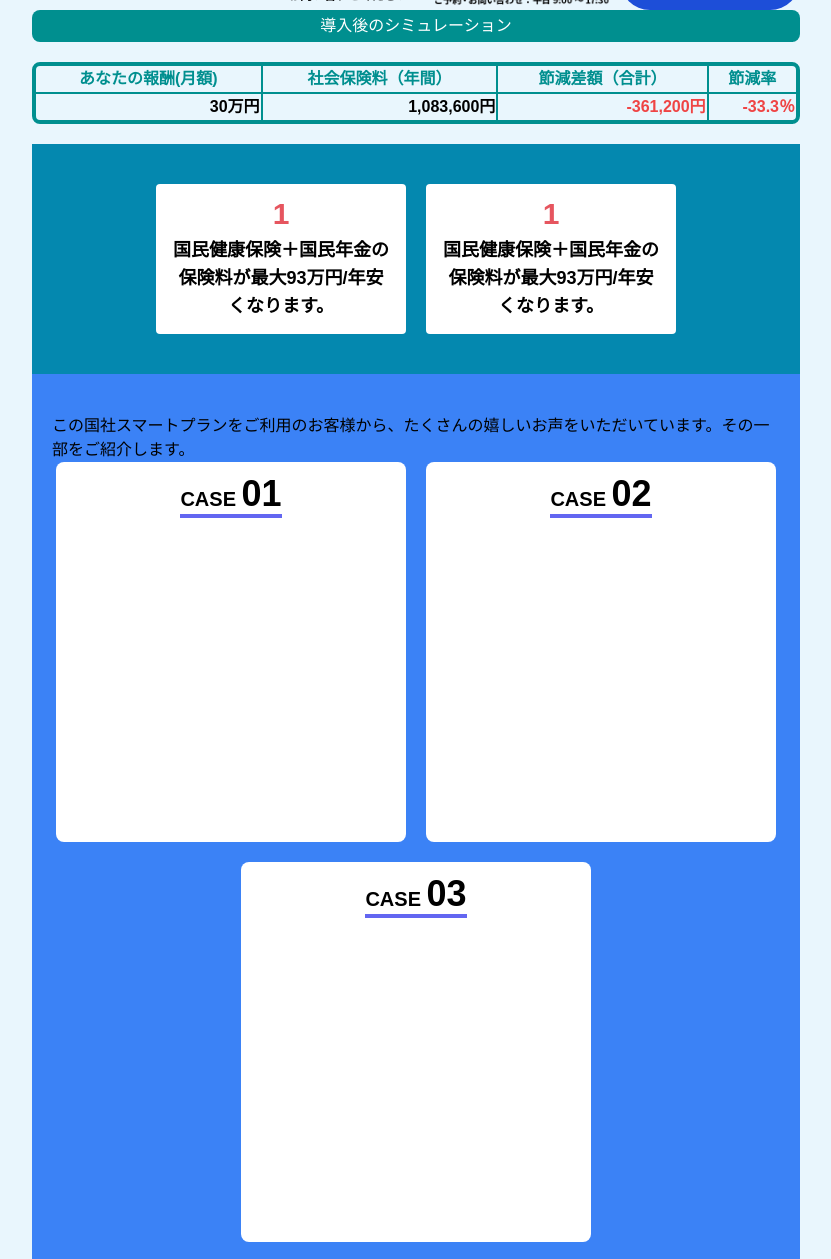
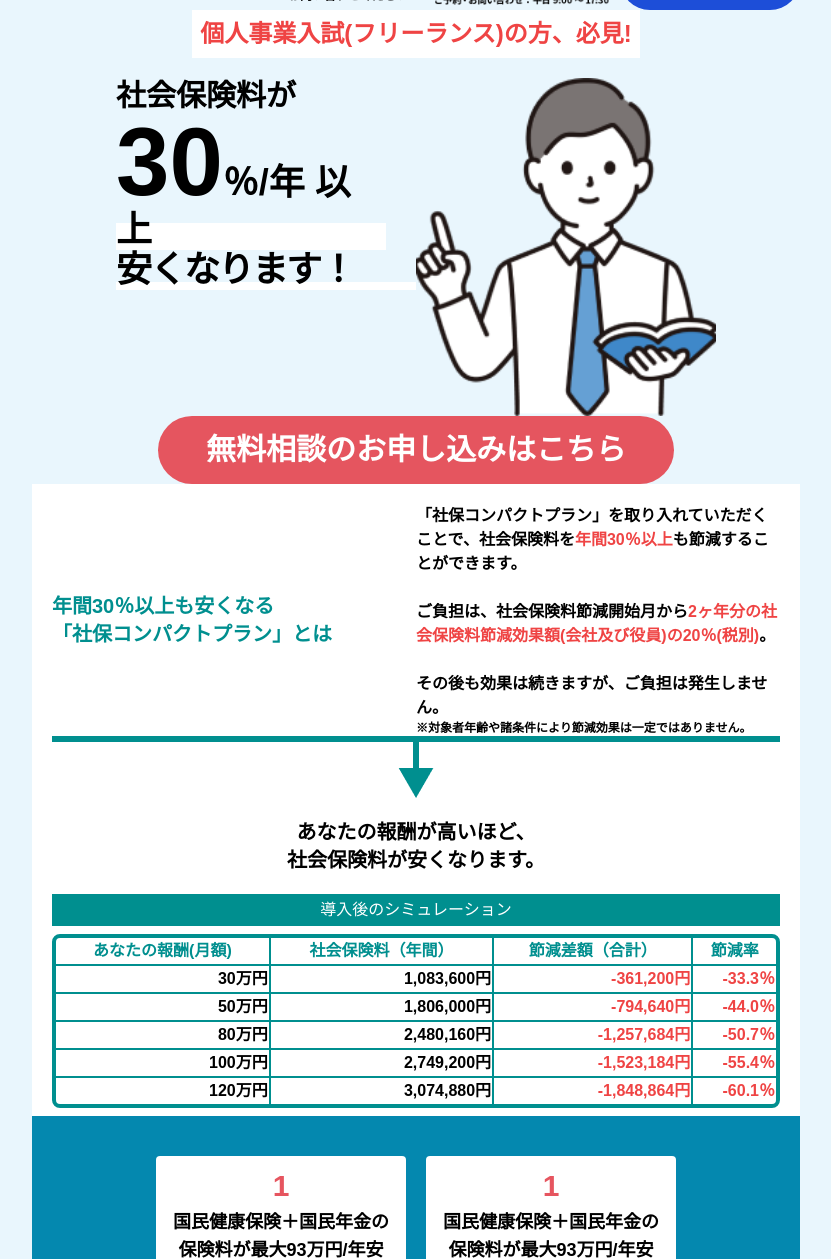
Before and after one commit to kui-pirukuru/mirai-map-yakuin-lp, an Astro site: page / in a window 1280 px wide. Shown: the part 58-1317 px from the top of the page, without its empty margins (224-1055 px from the left). Built offline with nearby package versions, Linux system fonts and the light colour scheme; Astro itself is replaced by a stand-in of ours; a web font is replaced by a local one.

Commit message:
Add new assets and update viewport meta tag

```diff
--- /dev/null
+++ b/src/components/ContactButton.astro
@@ -0,0 +1,9 @@
+---
+
+---
+<div class="flex justify-center">
+<a
+	class="text-2xl md:text-3xl rounded-full bg-[#E5555F] text-white font-bold px-6 md:px-12 py-4 text-center "
+	href="#contact">無料相談のお申し込みはこちら</a
+>
+</div>
--- a/src/layouts/Layout.astro
+++ b/src/layouts/Layout.astro
@@ -18,8 +18,7 @@ const { title } = Astro.props;
 	<head>
 		<meta charset="UTF-8" />
 		<meta name="description" content="Astro description" />
-		<!-- <meta name=”viewport” content=”width=device-width, initial-scale=1.0″> -->
-		<meta name="viewport" content="width=device-width, initial-scale=1.0, minimum-scale=1.0, maximum-scale=1.0, user-scalable=yes">
+		<meta name=”viewport” content=”width=device-width,initial-scale=1″>
 		<!-- <meta name="viewport" content="width=1280, user-scalable=yes"> -->
 		<link rel="icon" type="image/svg+xml" href="/favicon.svg" />
 		<meta name="generator" content={Astro.generator} />
--- a/src/pages/index.astro
+++ b/src/pages/index.astro
@@ -4,6 +4,7 @@ import MailForm from "../components/MailForm.astro";
 import QuesionItem from "../components/QuesionItem.astro";
 import CaseItem from "../components/CaseItem.astro";
 import StepItem from "../components/StepItem.astro";
+import ContactButton from "../components/ContactButton.astro";
 import { Image } from "astro:assets";
 import logo from "../assets/logo.png";
 import logo_sp from "../assets/logo_sp.png";
@@ -15,6 +16,8 @@ import offer_01_pc from "../assets/offer_01_pc.png";
 import head_tel_pc from "../assets/head_tel_pc.png";
 import head_tel_sp from "../assets/head_tel_sp.png";
 import head_email_sp from "../assets/head_email_sp.png";
+import person01 from "../assets/person01.png";
+import arrow from "../assets/arrow.png";
 ---
 
 <Layout title="国保と国民年金の保険料を節減  ライフコンサルタント株式会社">
@@ -25,9 +28,7 @@ import head_email_sp from "../assets/head_email_sp.png";
 				<div class="flex items-center">
 					<Image src={logo} alt="説明文" width="250" class="" />
 				</div>
-				<div
-					class="flex text-black text-xs font-bold items-center"
-				>
+				<div class="flex text-black text-xs font-bold items-center">
 					ご相談は無料です<br />まずは<br />お問い合わせください
 				</div>
 				<div>
@@ -42,7 +43,7 @@ import head_email_sp from "../assets/head_email_sp.png";
 				</div>
 			</div>
 			<!-- モバイルヘッダー -->
-			<div class="flex justify-between md:hidden px-5 mt-5">
+			<div class="flex justify-between md:hidden px-5 my-5">
 				<Image src={logo_sp} alt="説明文" width="305" />
 				<div>
 					<Image src={head_tel_sp} alt="説明文" width="46" />
@@ -51,30 +52,184 @@ import head_email_sp from "../assets/head_email_sp.png";
 					<Image src={head_email_sp} alt="説明文" width="56" />
 				</div>
 			</div>
+			<!-- Top -->
+			<div class=" flex flex-col items-center px-5">
+				<div class="bg-white text-red-500 font-black text-2xl px-2 py-2">
+					個人事業入試(フリーランス)の方、必見!
+				</div>
+				<div class="flex justify-center mt-5">
+					<div>
+						<div class="font-bold text-3xl">社会保険料が</div>
+						<div
+							class="text-4xl font-black logo_background_white w-[270px]"
+						>
+							<span class="text-8xl font-black mt-0">30</span
+							>％/年 以上
+						</div>
+						<div
+							class="text-4xl font-bold tracking-[-2px] logo_background_white w-[300px]"
+						>
+							安くなります！
+						</div>
+					</div>
+					<div>
+						<Image src={person01} alt="説明文" width={300} />
+					</div>
+				</div>
+				<ContactButton />
+			</div>
 			<!-- Tableサンプル -->
-			<div>
-				<div class="w-full bg-[#008F8F] text-white text-center rounded-lg py-1">導入後のシミュレーション</div>
-				<div class="rounded-lg border-4 rounded-lg border-[#008F8F] my-5 ">
+			<div class="px-5 flex flex-col items-center bg-white pt-5">
+				<div class="flex flex-col md:flex-row items-center">
+					<div
+						class="flex-1 text-xl font-bold text-[#008F8F] border-b-2 md:border-b-0 border-[#008F8F]"
+					>
+						年間30％以上も安くなる<br class="hidden md:block" />
+						「社保コンパクトプラン」とは
+					</div>
+					<div class="flex-1 font-bold">
+						「社保コンパクトプラン」を取り入れていただくことで、社会保険料を<span
+							class="text-red-500">年間30％以上</span
+						>も節減することができます。<br /><br />
+						ご負担は、社会保険料節減開始月から<span
+							class="text-red-500"
+							>2ヶ年分の社会保険料節減効果額(会社及び役員)の20％(税別)</span
+						>。<br /><br />
+						その後も効果は続きますが、ご負担は発生しません。<div
+							class="text-xs"
+						>
+							※対象者年齢や諸条件により節減効果は一定ではありません。
+						</div>
+					</div>
+				</div>
+				<div class="h-1.5 bg-[#008F8F] w-full"></div>
+				<Image src={arrow} alt="説明文" width="36" />
+				<div class="font-black text-xl text-center py-5">
+					あなたの報酬が高いほど、<br />社会保険料が安くなります。
+				</div>
+				<div class="w-full bg-[#008F8F] text-white text-center py-1">
+					導入後のシミュレーション
+				</div>
+				<div
+					class="rounded-lg border-4 rounded-lg border-[#008F8F] my-2 w-full"
+				>
 					<table class="w-full">
-						<thead  class="table-auto">
+						<thead class="table-auto">
 							<tr class="rounded-lg text-[#008F8F]">
-							<th class="border-b-2 border-r-2 border-[#008F8F]">あなたの報酬(月額)</th>
-							<th class="border-b-2 border-r-2 border-[#008F8F]">社会保険料（年間）</th>
-							<th class="border-b-2 border-r-2 border-[#008F8F]">節減差額（合計）</th>
-							<th class="border-b-2 border-[#008F8F]">節減率</th>
+								<th
+									class="border-b-2 border-r-2 border-[#008F8F]"
+									>あなたの報酬<br
+										class="md:hidden"
+									/>(月額)</th
+								>
+								<th
+									class="border-b-2 border-r-2 border-[#008F8F]"
+									>社会保険料<br
+										class="md:hidden"
+									/>（年間）</th
+								>
+								<th
+									class="border-b-2 border-r-2 border-[#008F8F]"
+									>節減差額<br
+										class="md:hidden"
+									/>（合計）</th
+								>
+								<th class="border-b-2 border-[#008F8F]"
+									>節減率</th
+								>
 							</tr>
 						</thead>
-						<tbody class="text-right  font-bold">
+						<tbody class="text-right font-bold">
 							<tr>
-							<td class="border-r-2 border-[#008F8F]">30万円</td>
-							<td class="border-r-2 border-[#008F8F]">1,083,600円</td>
-							<td class="border-r-2 border-[#008F8F] text-red-500">-361,200円</td>
-							<td class="text-red-500">-33.3％</td>
+								<td
+									class="border-r-2 border-b-2 border-[#008F8F]"
+									>30万円</td
+								>
+								<td
+									class="border-r-2 border-b-2 border-[#008F8F]"
+									>1,083,600円</td
+								>
+								<td
+									class="border-r-2 border-b-2 border-[#008F8F] text-red-500"
+									>-361,200円</td
+								>
+								<td
+									class="border-b-2 border-[#008F8F] text-red-500"
+									>-33.3％</td
+								>
+							</tr>
+							<tr>
+								<td
+									class="border-r-2 border-b-2 border-[#008F8F]"
+									>50万円</td
+								>
+								<td
+									class="border-r-2 border-b-2 border-[#008F8F]"
+									>1,806,000円</td
+								>
+								<td
+									class="border-r-2 border-b-2 border-[#008F8F] text-red-500"
+									>-794,640円</td
+								>
+								<td
+									class="border-b-2 border-[#008F8F] text-red-500"
+									>-44.0％</td
+								>
+							</tr>
+							<tr>
+								<td
+									class="border-r-2 border-b-2 border-[#008F8F]"
+									>80万円</td
+								>
+								<td
+									class="border-r-2 border-b-2 border-[#008F8F]"
+									>2,480,160円</td
+								>
+								<td
+									class="border-r-2 border-b-2 border-[#008F8F] text-red-500"
+									>-1,257,684円</td
+								>
+								<td
+									class="border-b-2 border-[#008F8F] text-red-500"
+									>-50.7％</td
+								>
+							</tr>
+							<tr>
+								<td
+									class="border-r-2 border-b-2 border-[#008F8F]"
+									>100万円</td
+								>
+								<td
+									class="border-r-2 border-b-2 border-[#008F8F]"
+									>2,749,200円</td
+								>
+								<td
+									class="border-r-2 border-b-2 border-[#008F8F] text-red-500"
+									>-1,523,184円</td
+								>
+								<td
+									class="border-b-2 border-[#008F8F] text-red-500"
+									>-55.4％</td
+								>
+							</tr>
+							<tr>
+								<td class="border-r-2 border-[#008F8F]"
+									>120万円</td
+								>
+								<td class="border-r-2 border-[#008F8F]"
+									>3,074,880円</td
+								>
+								<td
+									class="border-r-2 border-[#008F8F] text-red-500"
+									>-1,848,864円</td
+								>
+								<td class="text-red-500">-60.1％</td>
 							</tr>
 						</tbody>
 					</table>
 				</div>
 			</div>
+
 			<!-- ７つの理由 -->
 			<div
 				class="px-5 bg-[#0488AF] py-10 flex flex-col md:flex-row md:justify-center md:flex-wrap gap-5"
@@ -127,14 +282,10 @@ import head_email_sp from "../assets/head_email_sp.png";
 					国民健康保険＋国民年金の<br />保険料節減までの流れ
 				</div>
 				<div class="flex flex-col md:flex-row gap-5 items-center">
-					<StepItem
-						stepNo="01"
-					/>
+					<StepItem stepNo="01" />
 					<div class="triangle-down md:hidden"></div>
 					<div class="triangle-right hidden md:block w-40"></div>
-					<StepItem
-						stepNo="01"
-					>無料相談のお申し込み</StepItem>
+					<StepItem stepNo="01">無料相談のお申し込み</StepItem>
 				</div>
 			</div>
 			<div class="flex flex-col py-10 items-center px-5">
@@ -271,4 +422,13 @@ import head_email_sp from "../assets/head_email_sp.png";
 		width: 15px;
 		clip-path: polygon(0 0, 100% 50%, 0 100%);
 	}
+	.logo_background_white {
+		background: linear-gradient(
+			180deg,
+			#00000000 0%,
+			#00000000 80%,
+			#fff 80%,
+			#fff 100%
+		);
+	}
 </style>
```
Also changed, not shown: src/assets/arrow.png (added), src/assets/person01.png (added). Lines whose indentation alone changed are shown as unchanged.
